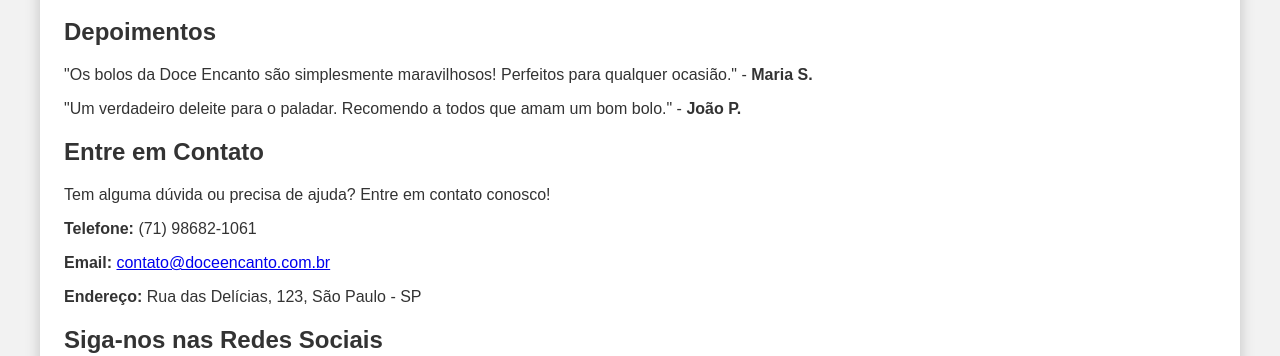
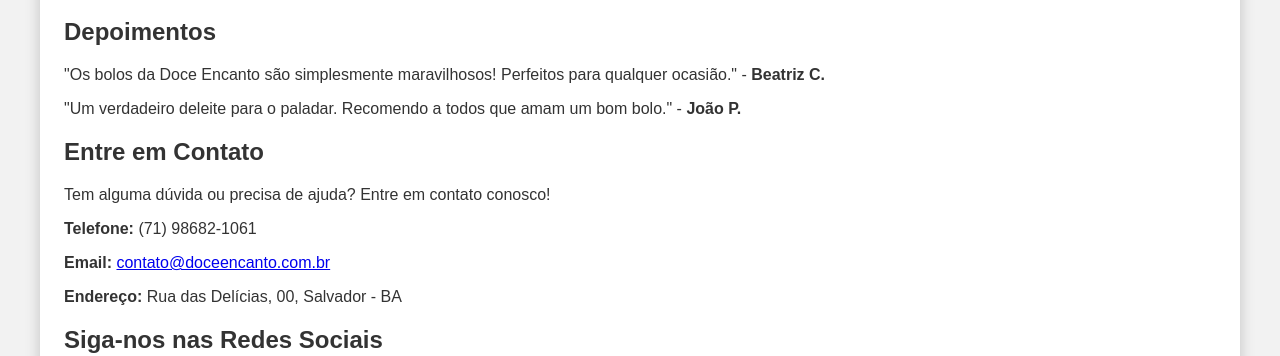
Before and after one commit to MvinnySantos/doceencanto, a plain HTML site: page index.html in a window 1280 px wide. Shown: the part 3411-3767 px from the top of the page. Drawn offline with Linux system fonts and the light colour scheme.

Commit message:
Update index.html

```diff
--- a/index.html
+++ b/index.html
@@ -522,7 +522,7 @@
         <div class="testimonial">
           <p>
             "Os bolos da Doce Encanto são simplesmente maravilhosos! Perfeitos
-            para qualquer ocasião." - <strong>Maria S.</strong>
+            para qualquer ocasião." - <strong>Beatriz C.</strong>
           </p>
         </div>
         <div class="testimonial">
@@ -543,7 +543,7 @@
             >contato@doceencanto.com.br</a
           >
         </p>
-        <p><strong>Endereço:</strong> Rua das Delícias, 123, São Paulo - SP</p>
+        <p><strong>Endereço:</strong> Rua das Delícias, 00, Salvador - BA</p>
         <a
           href="https://wa.me/5571986821061"
           class="whatsapp-button"
```
